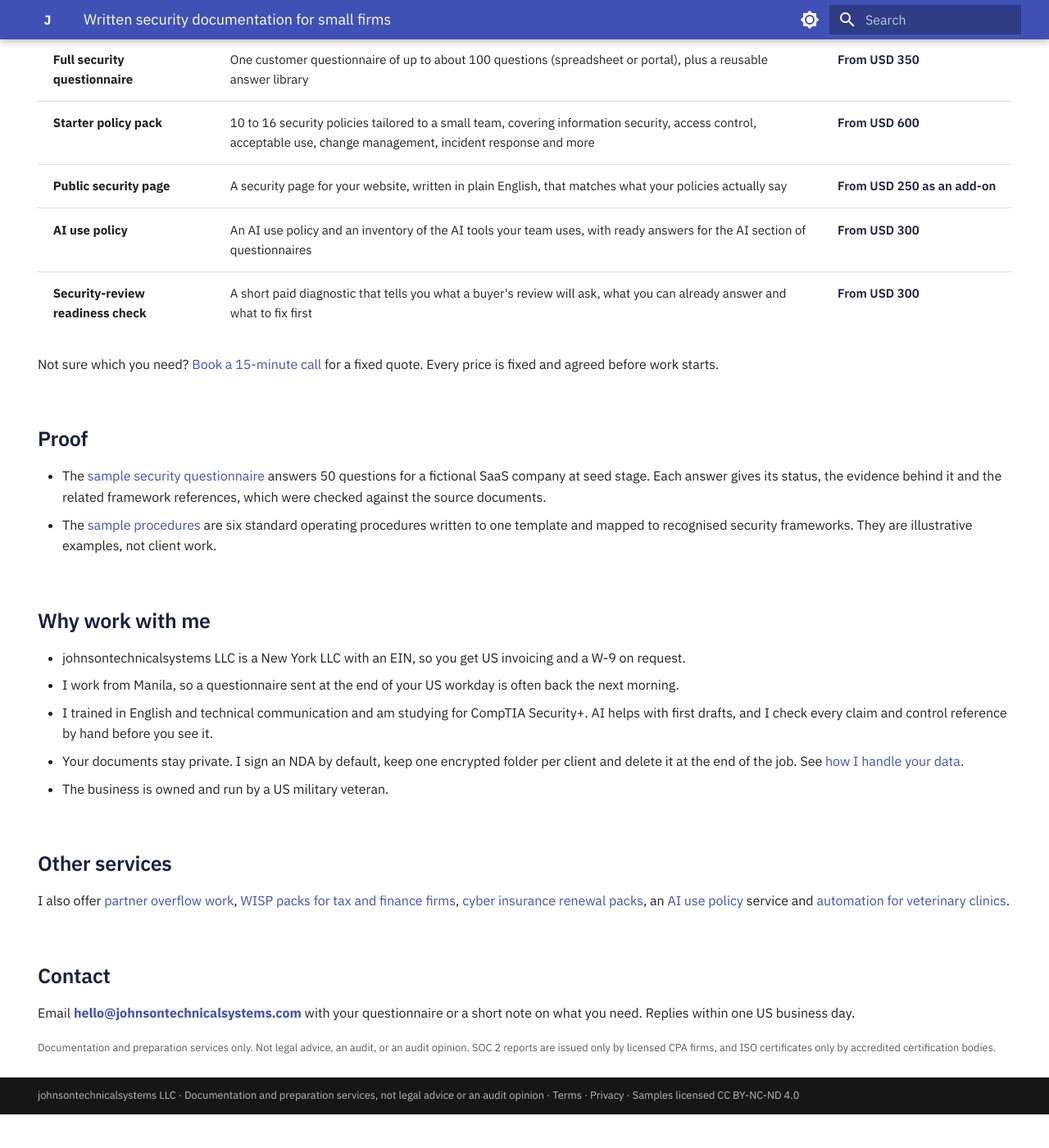
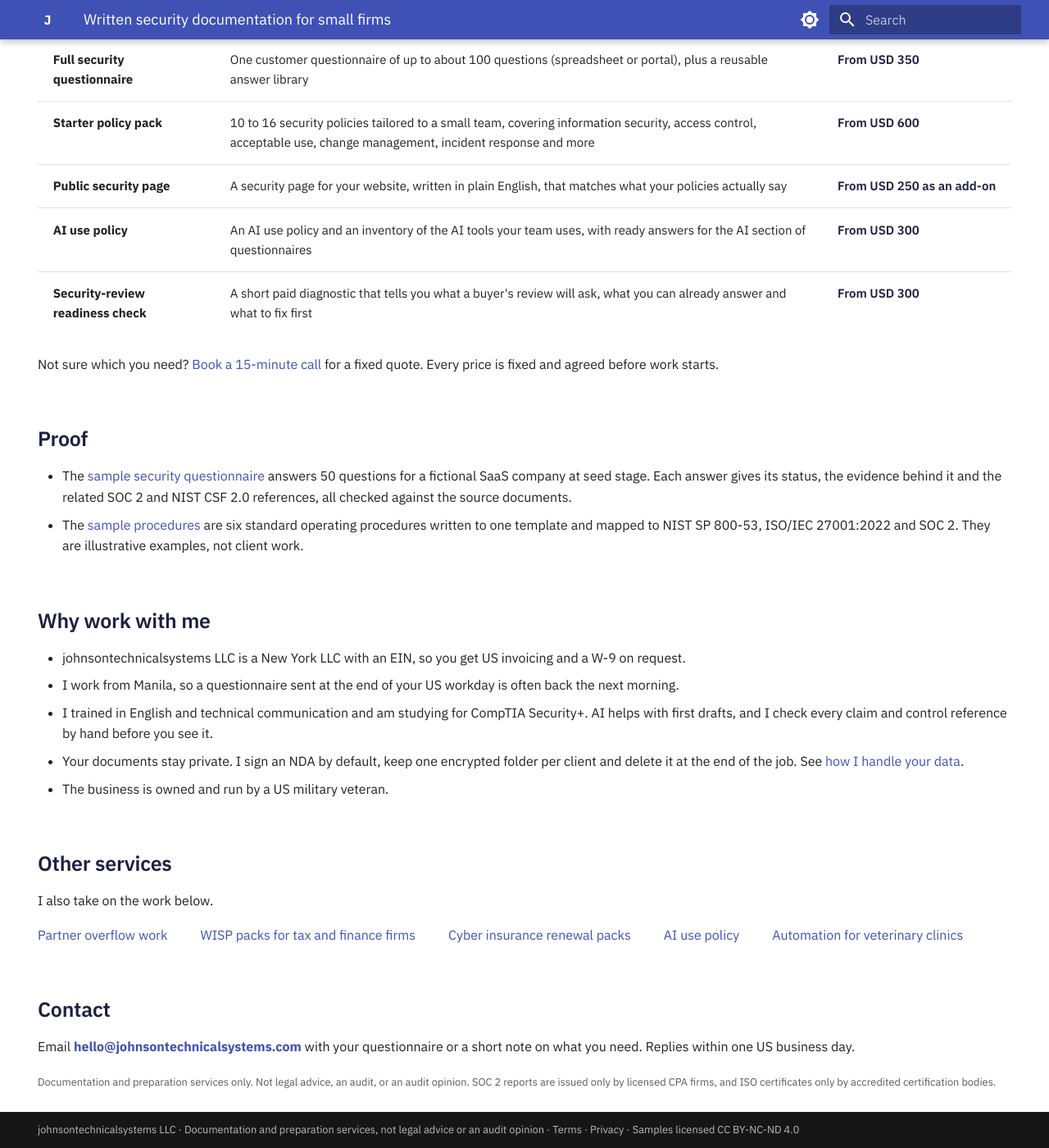
Before and after one commit to JohnsonTechnicalSystems/johnsotechnicalsystems-portfolio, an MkDocs documentation site: the page built from docs/index.md, in a window 1280 px wide and 1400 px high, scrolled down 1650 px. Shown: the whole window at 82% size. Built offline with MkDocs 1.6.1 and Material for MkDocs 9.7.7, drawn with Linux system fonts in a browser that asks for light colours; before the commit the page ends 3009 px from its top, so only the background shows below that.

Commit message:
Keep framework names in Proof and list other services under a sentence
Lloyd wants the specific standards named in the proof section, and the other services shown as a sentence followed by the links; the packages list also stacks cleanly on phones.

Co-Authored-By: Claude Fable 5.2 <noreply@anthropic.com>

```diff
--- a/docs/index.md
+++ b/docs/index.md
@@ -86,8 +86,8 @@ Not sure which you need? [Book a 15-minute call](https://cal.com/lloyd-johnson)
 
 ## Proof
 
-- The [sample security questionnaire](sample-questionnaire.md) answers 50 questions for a fictional SaaS company at seed stage. Each answer gives its status, the evidence behind it and the related framework references, which were checked against the source documents.
-- The [sample procedures](samples.md) are six standard operating procedures written to one template and mapped to recognised security frameworks. They are illustrative examples, not client work.
+- The [sample security questionnaire](sample-questionnaire.md) answers 50 questions for a fictional SaaS company at seed stage. Each answer gives its status, the evidence behind it and the related SOC 2 and NIST CSF 2.0 references, all checked against the source documents.
+- The [sample procedures](samples.md) are six standard operating procedures written to one template and mapped to NIST SP 800-53, ISO/IEC 27001:2022 and SOC 2. They are illustrative examples, not client work.
 
 ## Why work with me
 
@@ -99,7 +99,13 @@ Not sure which you need? [Book a 15-minute call](https://cal.com/lloyd-johnson)
 
 ## Other services
 
-I also offer [partner overflow work](partners.md), [WISP packs for tax and finance firms](wisp.md), [cyber insurance renewal packs](insurance-pack.md), an [AI use policy](ai-policy.md) service and [automation for veterinary clinics](automation.md).
+I also take on the work below.
+
+- [Partner overflow work](partners.md)
+- [WISP packs for tax and finance firms](wisp.md)
+- [Cyber insurance renewal packs](insurance-pack.md)
+- [AI use policy](ai-policy.md)
+- [Automation for veterinary clinics](automation.md)
 
 ## Contact
 
--- a/docs/stylesheets/extra.css
+++ b/docs/stylesheets/extra.css
@@ -283,3 +283,34 @@
   font-weight: 600;
   margin-top: 3rem;
 }
+
+/* "Other services": the link list runs across the page on wide screens */
+@media screen and (min-width: 60em) {
+  .md-typeset:has(.jts-hero) > h2#other-services + p + ul {
+    display: flex;
+    flex-wrap: wrap;
+    gap: 0.3rem 2rem;
+    list-style: none;
+    margin-left: 0;
+    padding: 0;
+  }
+  .md-typeset:has(.jts-hero) > h2#other-services + p + ul > li { margin: 0; }
+}
+
+/* Phone width: each package becomes a stacked block instead of three narrow columns */
+@media screen and (max-width: 600px) {
+  .md-typeset:has(.jts-hero) table:not([class]) thead { display: none; }
+  .md-typeset:has(.jts-hero) table:not([class]),
+  .md-typeset:has(.jts-hero) table:not([class]) tbody,
+  .md-typeset:has(.jts-hero) table:not([class]) tr,
+  .md-typeset:has(.jts-hero) table:not([class]) td { display: block; }
+  .md-typeset:has(.jts-hero) table:not([class]) tr {
+    padding: 0.9rem 0;
+    border-bottom: 1px solid var(--jts-rule);
+  }
+  .md-typeset:has(.jts-hero) table:not([class]) td {
+    border: 0;
+    padding: 0.1rem 0;
+  }
+  .md-typeset .jts-sheet > ul > li { padding-left: 8.4rem; }
+}
```
